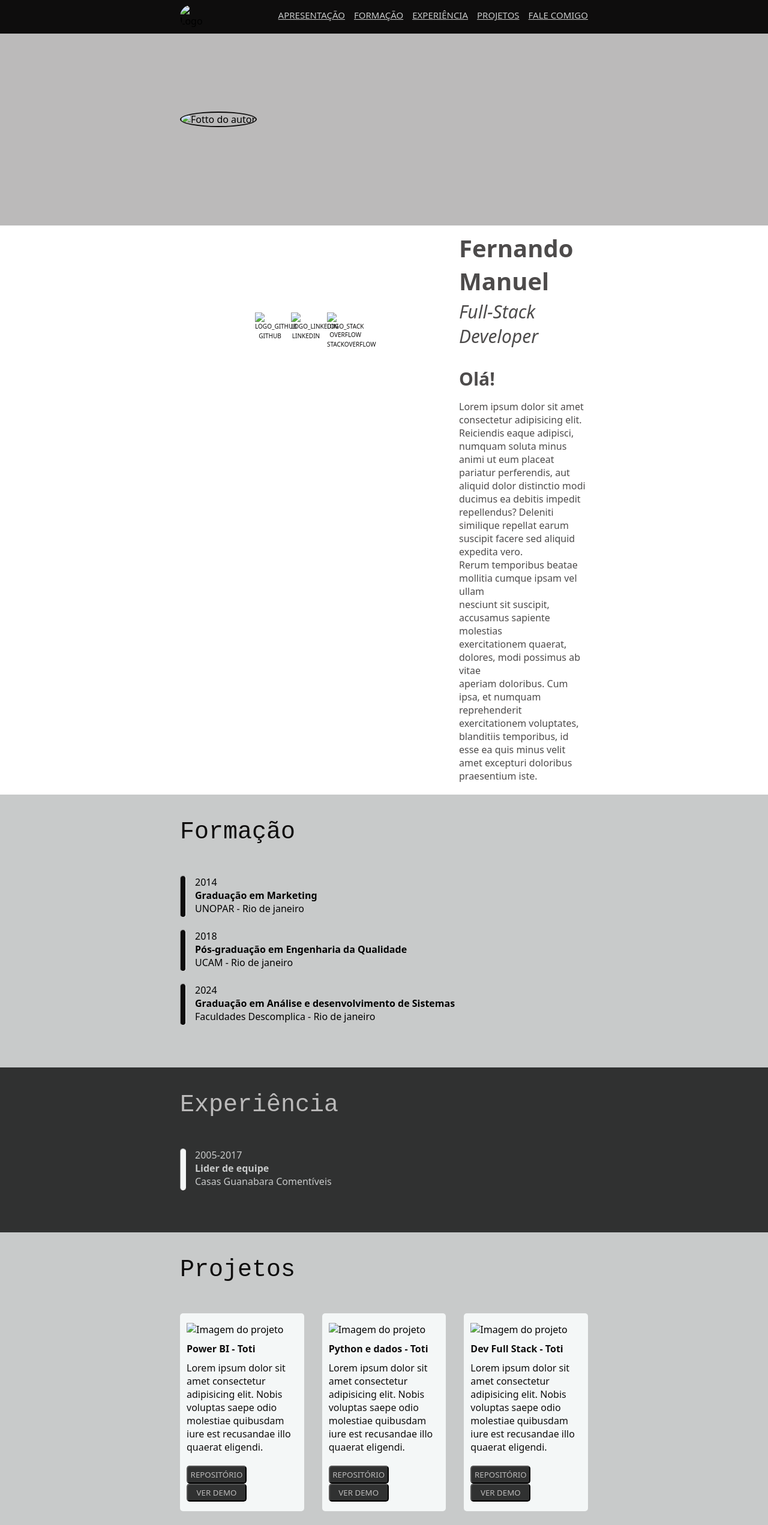
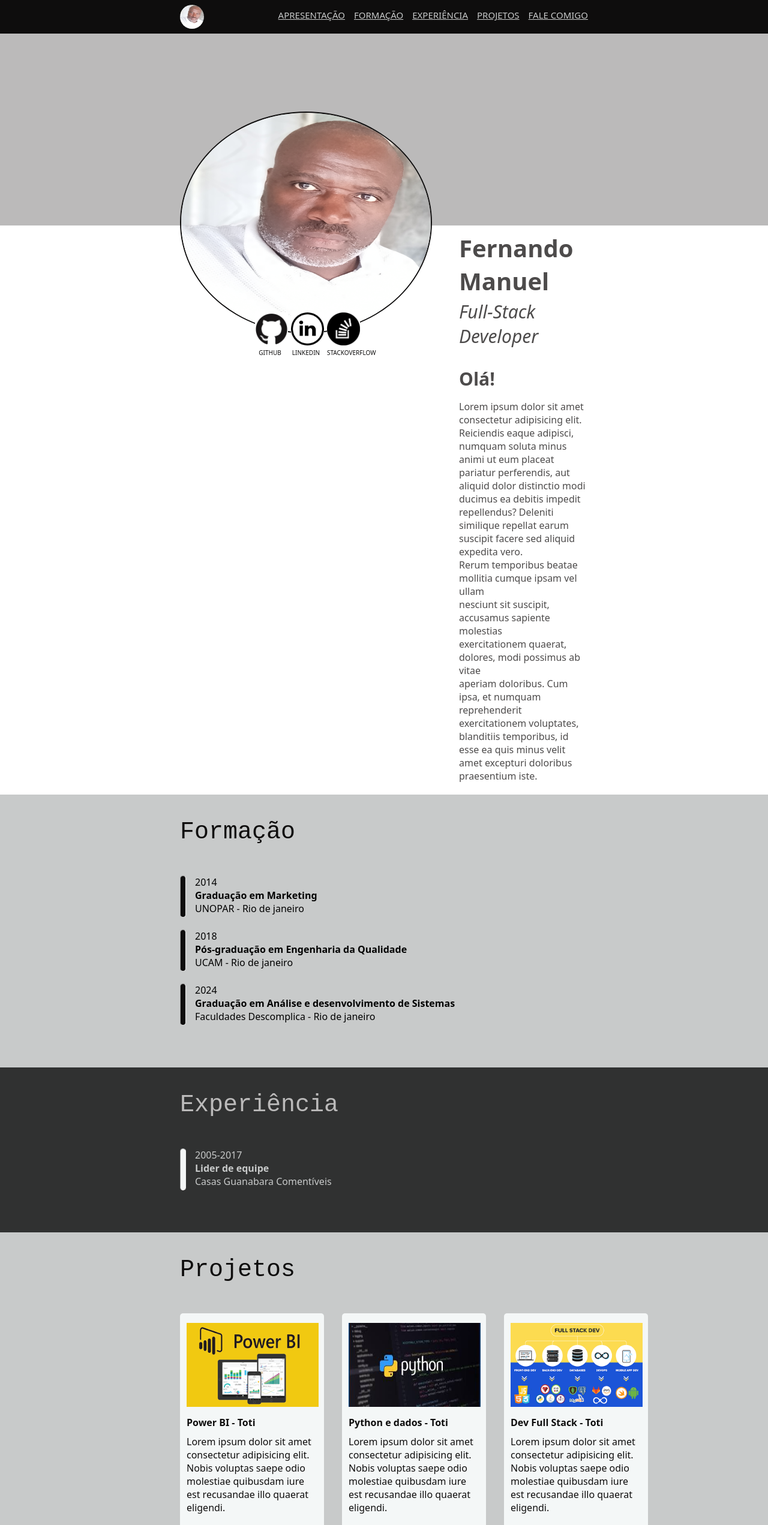
Before and after one commit to fongas01/FrontEnd-Toti-2024, a plain HTML site: page index.html in a window 1280 px wide. Shown: the top 2543 px of the page at 60% size. Drawn offline with Linux system fonts and the light colour scheme.

Commit message:
Adesão da pasta ASSETS e o caminho das imagens

```diff
--- a/index.html
+++ b/index.html
@@ -10,7 +10,7 @@
 <body>
     <header>
         <div class="cabecalho">
-            <img src="/assets/imagens/Fernando-img2.png"  width="40" height="40"  alt="Logo">
+            <img src="assets/imagens/Fernando-img2.png"  width="40" height="40"  alt="Logo">
             <nav>
                 <ul>
                     <a href="#" ><li>Apresentação</li></a>
@@ -25,26 +25,26 @@
 
     <main>
         <div class="top-side">
-            <img class="foto_autor" src="/assets/imagens/Fernando-img2.png" alt="Fotto do autor" width="420" height="370">
+            <img class="foto_autor" src="assets/imagens/Fernando-img2.png" alt="Fotto do autor" width="420" height="370">
         </div>
 
         <div class="principal">
             <div class="social_media">
                 <div class="logo_media_social">
                     <a href="http:#">
-                        <img class="social-media" src="/assets/imagens/github.png" alt="Logo_Github">
+                        <img class="social-media" src="assets/imagens/github.png" alt="Logo_Github">
                         <figcaption>Github</figcaption>
                     </a>
                 </div>
                 <div class="logo_media_social">
                     <a href="http:#">
-                        <img class="social-media" src="/assets/imagens/linkedin.png" alt="Logo_Linkedin">
+                        <img class="social-media" src="assets/imagens/linkedin.png" alt="Logo_Linkedin">
                         <figcaption>Linkedin</figcaption>
                     </a>
                 </div>
                 <div class="logo_media_social">
                     <a href="http:#">
-                        <img class="social-media" src="/assets/imagens/stackoverflow.png" alt="Logo_Stack overflow">
+                        <img class="social-media" src="assets/imagens/stackoverflow.png" alt="Logo_Stack overflow">
                         <figcaption>Stackoverflow</figcaption>
                     </a>
                 </div>
@@ -119,7 +119,7 @@
         <h2 class="subtitulo project">Projetos</h2>
         <div class="content">
             <div class="card">
-                <img src="/assets/imagens/proj-01.png" alt="Imagem do projeto">
+                <img src="assets/imagens/proj-01.png" alt="Imagem do projeto">
                 <h4>Power BI - Toti</h4>
                 <p>
                     Lorem ipsum dolor sit amet consectetur
@@ -136,7 +136,7 @@
             </div>
 
             <div class="card">
-                <img src="/assets/imagens/proj-02.jfif" alt="Imagem do projeto">
+                <img src="assets/imagens/proj-02.jfif" alt="Imagem do projeto">
                 <h4>Python e dados - Toti</h4>
                 <p>
                     Lorem ipsum dolor sit amet consectetur
@@ -153,7 +153,7 @@
             </div>
 
             <div class="card">
-                <img src="/assets/imagens/proj-03.png" alt="Imagem do projeto">
+                <img src="assets/imagens/proj-03.png" alt="Imagem do projeto">
                 <h4>Dev Full Stack - Toti</h4>
                 <p>
                     Lorem ipsum dolor sit amet consectetur
@@ -181,17 +181,17 @@
                     <p>Você também pode me encontrar nas seguintes redes sociais:</p>
                     <div class="media_social">
                         <a href="http:#">
-                            <img src="/assets/imagens/facebook.png" alt="logo_facebook">
+                            <img src="assets/imagens/facebook.png" alt="logo_facebook">
                             <figcaption>Twitter</figcaption>
                         </a>
 
                         <a href="http:#">
-                            <img src="/assets/imagens/instagram.jfif" alt="logo_instagram">
+                            <img src="assets/imagens/instagram.jfif" alt="logo_instagram">
                             <figcaption>Twitter</figcaption>
                         </a>
 
                         <a href="http:#">
-                            <img src="/assets/imagens/twitter.png" alt="logo_twitter">
+                            <img src="assets/imagens/twitter.png" alt="logo_twitter">
                             <figcaption>Twitter</figcaption>
                         </a>
                     </div>
@@ -212,7 +212,7 @@
                     </div>
                     <div>
                         <label for="">mensagem</label><br>
-                        <textarea id="msg" id="message" nome="mensagem" rows="5" cols="68"></textarea></textarea>
+                        <textarea id="msg" id="message" nome="mensagem" rows="5" cols="70"></textarea></textarea>
                     </div>
                     <button class="btn-enviar" type="submite">enviar</button>
                 </form>
```
Also changed, not shown: assets/imagens/Fernando-img2.png (added), assets/imagens/facebook.png (added), assets/imagens/github.png (added), assets/imagens/instagram.jfif (added), assets/imagens/linkedin.png (added), assets/imagens/proj-01.png (added), assets/imagens/proj-02.jfif (added), assets/imagens/proj-03.png (added), assets/imagens/stackoverflow.png (added), assets/imagens/twitter.png (added).
